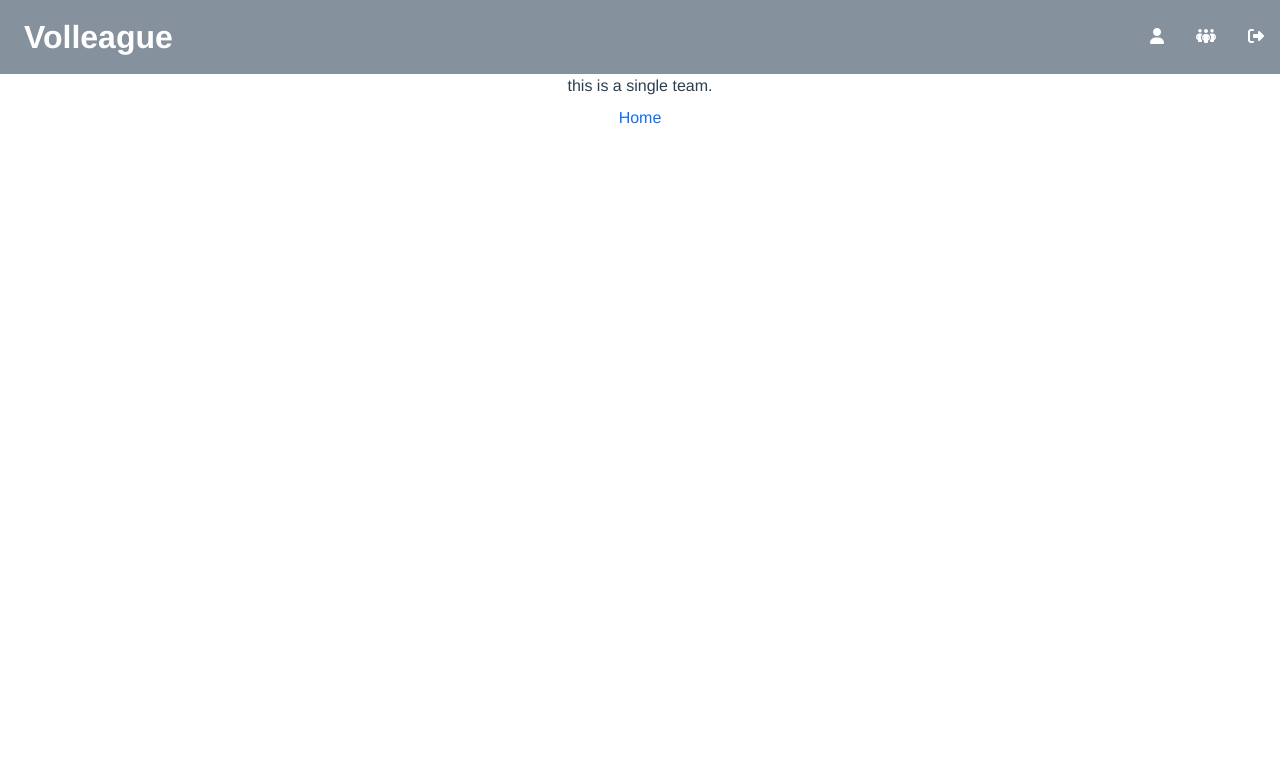
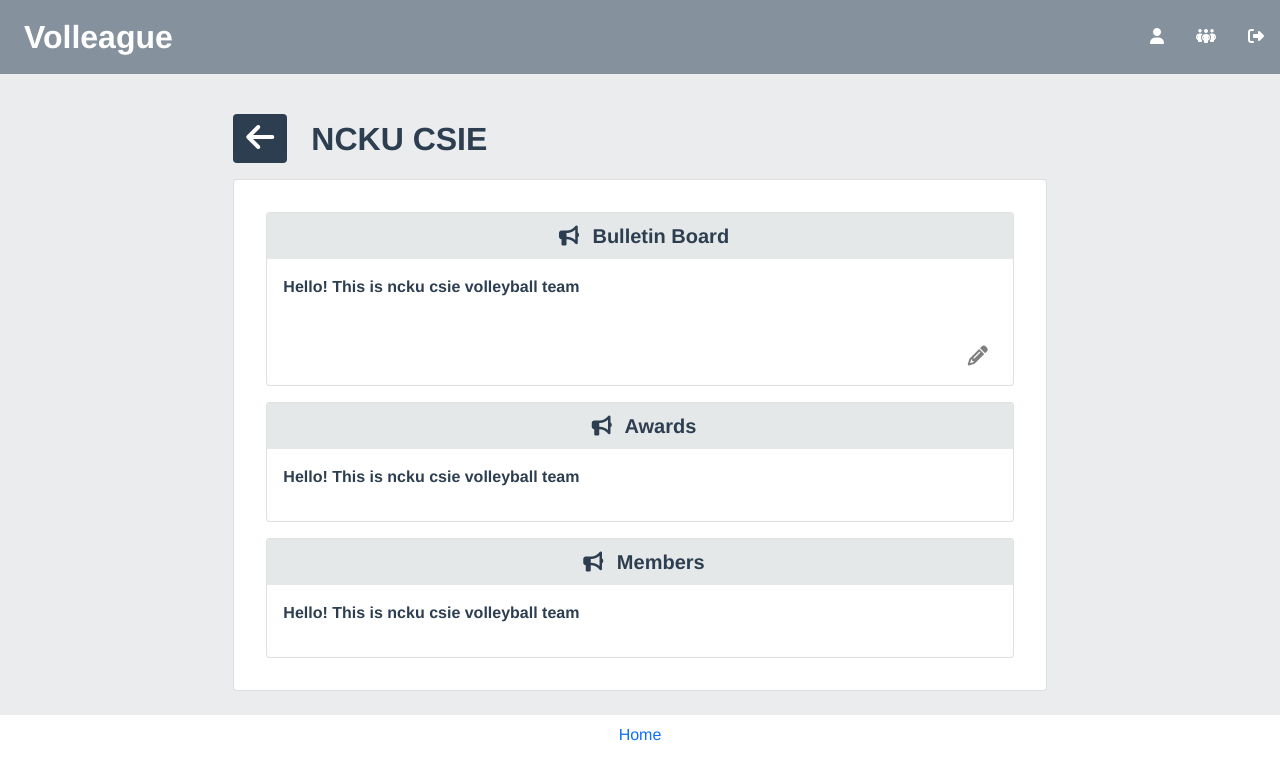
Before and after one commit to SuMingWei/Volleague, a Vue app: page /singleteam in a window 1280 px wide. Shown: the top 780 px of the page. Built offline with nearby package versions, Linux system fonts and the light colour scheme.

Commit message:
[modify] single team

```diff
--- a/src/views/profile.vue
+++ b/src/views/profile.vue
@@ -1,6 +1,6 @@
 <template>
   <div class="row py-4 px-4" style="background-color:#EAECEE">
-      <div class="col-md-10 mx-auto">
+      <div class="col-md-8 mx-auto">
         <!-- Profile widget -->
         <div class="card" >
           <div class="card-body">
--- a/src/views/singleTeam.vue
+++ b/src/views/singleTeam.vue
@@ -1,5 +1,66 @@
 <template>
-  <div>
-    this is a single team.
+  <div class="row py-4 px-4" style="background-color:#EAECEE">
+    <div class="col-md-8 col-lg-8 mx-auto ">
+      <div class="col-md-12 col-lg-12">
+        <div class="d-flex align-items-center">
+          <form class="me-4 my-3">
+            <router-link to="/team" class="btn teambtn align-center"><i class="fa-solid fa-arrow-left fs-2"></i></router-link>
+          </form>
+          <span class="fs-2 fw-bolder">NCKU CSIE</span>
+        </div>
+      </div>
+      <div class="card" >
+        <div class="card-body">
+          <div class="my-3 mx-3 card fw-bold">
+            <div class="card-head py-2" style="background-color:#E5E8E8">
+              <span class="fw-bolder fs-5">
+                <i class="fa-solid fa-bullhorn mx-2"></i> Bulletin Board
+              </span>
+            </div>
+            <div class="card-body text-start">
+              <p>Hello! This is ncku csie volleyball team</p>
+            </div>
+            <div class="container">
+              <div class="row justify-content-end">
+                <button class="btn text-black-50 col-2 my-2 text-end"><i class="fa-solid fa-pencil fs-5"></i></button>
+              </div>
+            </div>
+          </div>
+          <div class="my-3 mx-3 card fw-bold">
+            <div class="card-head py-2" style="background-color:#E5E8E8">
+              <span class="fw-bolder fs-5">
+                <i class="fa-solid fa-bullhorn mx-2"></i> Awards
+              </span>
+            </div>
+            <div class="card-body text-start">
+              <p>Hello! This is ncku csie volleyball team</p>
+            </div>
+          </div>
+          <div class="my-3 mx-3 card fw-bold">
+            <div class="card-head py-2" style="background-color:#E5E8E8">
+              <span class="fw-bolder fs-5">
+                <i class="fa-solid fa-bullhorn mx-2"></i> Members
+              </span>
+            </div>
+            <div class="card-body text-start">
+              <p>Hello! This is ncku csie volleyball team</p>
+            </div>
+          </div>
+        </div>
+      </div>
+    </div>
   </div>
 </template>
+
+<script>
+export default {
+
+}
+</script>
+
+<style scoped>
+.teambtn {
+  background-color:#2c3e50;
+  color:white;
+}
+</style>
--- a/src/views/team.vue
+++ b/src/views/team.vue
@@ -1,7 +1,7 @@
 <template>
   <div class="row py-4 px-4" style="background-color:#EAECEE">
-    <div class="col-md-6 mx-auto ">
-      <div class="col-md-10 ">
+    <div class="col-md-6 col-lg-5 mx-auto ">
+      <div class="col-md-12  col-lg-12">
         <form class="d-flex mx-5">
           <input class="form-control me-2 my-3" type="search" placeholder="Search" aria-label="Search">
           <button class="btn btn-primary my-3" type="submit">Search</button>
@@ -17,13 +17,13 @@
             </div>
           </nav>
           <div class="tab-content" id="nav-tabContent">
-            <div class="tab-pane fade show active" id="nav-teamlist" role="tabpanel" aria-labelledby="nav-teamlist-tab"  style="height: 400px; overflow-y:scroll">
+            <div class="tab-pane fade show active" id="nav-teamlist" role="tabpanel" aria-labelledby="nav-teamlist-tab"  style="height: 500px; overflow-y:scroll">
               <div class="card">
                 <router-link to="/singleteam" class="btn teambtn my-2 mx-2 p-2 fw-bolder fs-4 text-left">
-                  <i class="fa-solid fa-poo"></i> NCKU CSIE
+                  NCKU CSIE
                 </router-link>
                 <router-link to="/singleteam" class="btn teambtn my-2 mx-2 p-2 fw-bolder fs-4 ">
-                  <i class="fa-solid fa-poo"></i> NTU CE
+                  NTU CE
                 </router-link>
               </div>
             </div>
```
